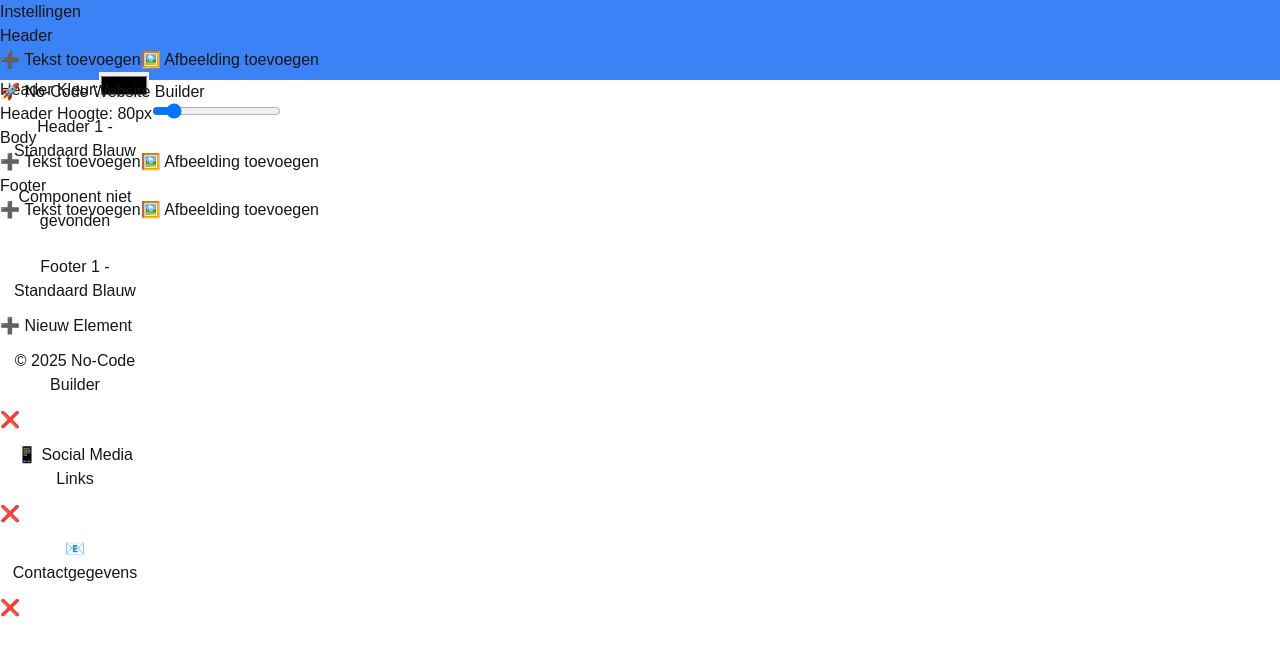
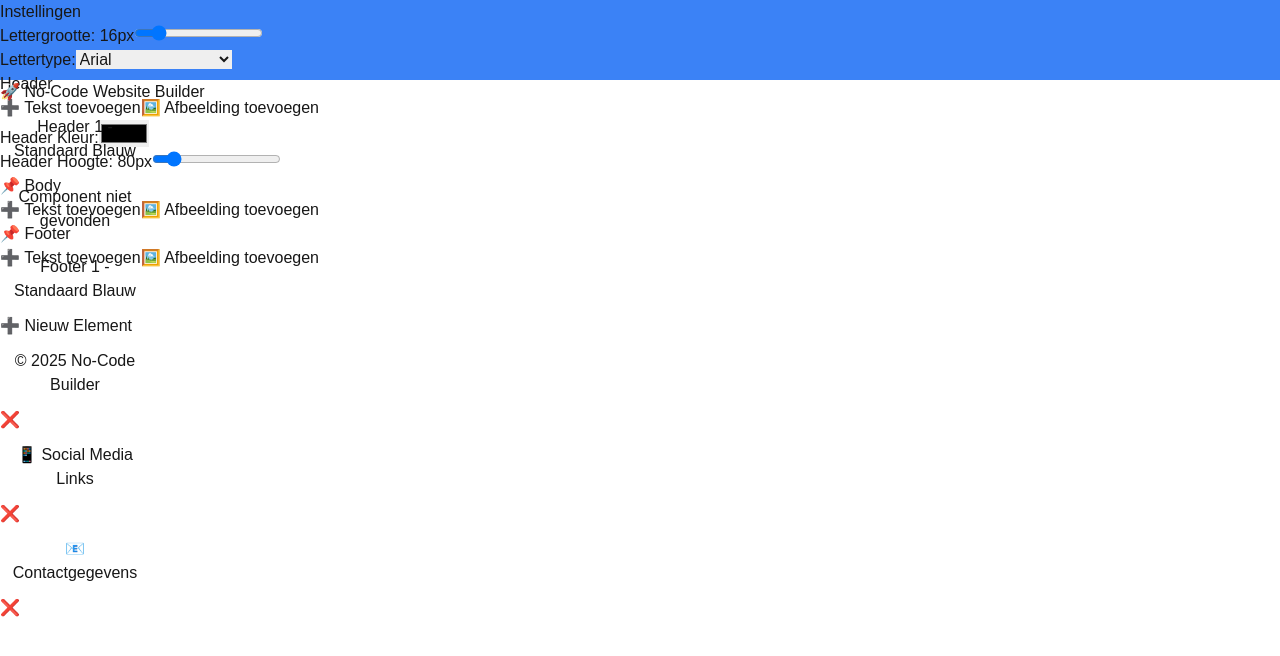
Before and after one commit to dreddyaell/no-code-builder, a Next.js app: page / in a window 1280 px wide. Shown: the top 656 px of the page. Built offline with nearby package versions, Linux system fonts and the light colour scheme.

Commit message:
font size and style added

```diff
--- a/src/components/Header.tsx
+++ b/src/components/Header.tsx
@@ -12,13 +12,17 @@ interface HeaderItem {
   type: "text" | "image";
   width: number;
   height: number;
+  fontSize: number;
+  fontFamily: string;
 }
 
 export default function Header() {
-  const [headerColor, setHeaderColor] = useState("#3b82f6"); // Standaard blauw
-  const [headerHeight, setHeaderHeight] = useState(80); // Standaard hoogte
+  const [headerColor, setHeaderColor] = useState("#3b82f6");
+  const [headerHeight, setHeaderHeight] = useState(80);
   const [headerItems, setHeaderItems] = useState<HeaderItem[]>([]);
   const [isClient, setIsClient] = useState(false);
+  const [fontSize, setFontSize] = useState(16);
+  const [fontFamily, setFontFamily] = useState("Arial");
 
   // Voor het modal venster
   const [showModal, setShowModal] = useState(false);
@@ -53,7 +57,7 @@ export default function Header() {
   };
 
   const openModal = (section: "header" | "body" | "footer", type: "text" | "image") => {
-    if (section !== "header") return; // Alleen de header ondersteunen in deze component
+    if (section !== "header") return;
     setNewElementType(type);
     setShowModal(true);
     setNewContent("");
@@ -70,6 +74,8 @@ export default function Header() {
       type: newElementType,
       width: 150,
       height: 50,
+      fontSize: fontSize,
+      fontFamily: fontFamily,
     };
     setHeaderItems((prevItems) => [...prevItems, newItem]);
     setShowModal(false);
@@ -92,14 +98,17 @@ export default function Header() {
       className="w-full fixed top-0 left-0 text-white shadow-md flex flex-col items-center transition-all duration-300"
       style={{ backgroundColor: headerColor, height: `${headerHeight}px` }}
     >
-      {/* Taskbar met kleurkiezer, hoogte-slider en opties */}
+      {/* Taskbar met instellingen */}
       <Taskbar
         openModal={openModal}
         setHeaderColor={setHeaderColor}
         setHeaderHeight={setHeaderHeight}
         headerHeight={headerHeight}
+        setFontSize={setFontSize}
+        fontSize={fontSize}
+        setFontFamily={setFontFamily}
+        fontFamily={fontFamily}
       />
-
 
       {/* Drag & Drop functionaliteit */}
       {isClient && (
@@ -117,6 +126,8 @@ export default function Header() {
                         textAlign: "center",
                         overflow: "hidden",
                         wordWrap: "break-word",
+                        fontSize: `${item.fontSize}px`,
+                        fontFamily: item.fontFamily,
                       }}
                     >
                       {item.type === "text" ? (
@@ -147,13 +158,16 @@ export default function Header() {
           <div className="bg-white p-6 rounded shadow-md w-96">
             <h2 className="text-xl mb-4 text-black">Nieuw Element Toevoegen</h2>
             {newElementType === "text" ? (
+              <>
                 <input
                   type="text"
                   value={newContent}
                   onChange={(e) => setNewContent(e.target.value)}
                   className="w-full p-2 border rounded text-black"
                   placeholder="Voer tekst in"
+                  style={{ fontSize: `${fontSize}px`, fontFamily: fontFamily }}
                 />
+              </>
             ) : (
               <div className="flex flex-col items-center">
                 <input type="file" accept="image/*" onChange={handleImageUpload} className="mb-4" />
--- a/src/components/Taskbar.tsx
+++ b/src/components/Taskbar.tsx
@@ -11,8 +11,10 @@ interface TaskbarProps {
   setFooterColor?: (color: string) => void;
   setFooterHeight?: (height: number) => void;
   footerHeight?: number;
-  setFontSize?: (size: number) => void;
-  fontSize?: number;
+  setFontSize?: (size: number) => void; // ✅ Nieuw toegevoegd
+  fontSize?: number; // ✅ Nieuw toegevoegd
+  setFontFamily?: (font: string) => void; // ✅ Nieuw toegevoegd
+  fontFamily?: string; // ✅ Nieuw toegevoegd
 }
 
 export default function Taskbar({
@@ -28,13 +30,15 @@ export default function Taskbar({
   footerHeight,
   setFontSize,
   fontSize,
+  setFontFamily,
+  fontFamily,
 }: TaskbarProps) {
   return (
     <div className="fixed top-2 left-2 bg-gray-800 text-white p-3 rounded shadow-md z-50">
       <h3 className="text-lg font-bold mb-2">Instellingen</h3>
 
       {/* Lettergrootte Optie */}
-      {setFontSize && (
+      {setFontSize && fontSize !== undefined && (
         <div className="mt-2">
           <label className="block text-sm">Lettergrootte: {fontSize}px</label>
           <input
@@ -45,6 +49,24 @@ export default function Taskbar({
             onChange={(e) => setFontSize(parseInt(e.target.value))}
             className="w-full"
           />
+        </div>
+      )}
+
+      {/* Lettertype Optie */}
+      {setFontFamily && fontFamily !== undefined && (
+        <div className="mt-2">
+          <label className="block text-sm">Lettertype:</label>
+          <select
+            value={fontFamily}
+            onChange={(e) => setFontFamily(e.target.value)}
+            className="w-full bg-gray-700 text-white p-2 rounded"
+          >
+            <option value="Arial">Arial</option>
+            <option value="Verdana">Verdana</option>
+            <option value="Times New Roman">Times New Roman</option>
+            <option value="Georgia">Georgia</option>
+            <option value="Courier New">Courier New</option>
+          </select>
         </div>
       )}
 
@@ -76,55 +98,55 @@ export default function Taskbar({
       )}
 
       {/* Body Opties */}
-      <h4 className="font-semibold mt-4">Body</h4>
+      <h4 className="font-semibold mt-4">📌 Body</h4>
       <button
         onClick={() => openModal("body", "text")}
-        className="p-2 bg-green-500 text-white rounded hover:bg-green-700 m-1"
+        className="p-2 bg-green-500 text-white rounded hover:bg-green-700 m-1 w-full"
       >
         ➕ Tekst toevoegen
       </button>
       <button
         onClick={() => openModal("body", "image")}
-        className="p-2 bg-blue-500 text-white rounded hover:bg-blue-700 m-1"
+        className="p-2 bg-blue-500 text-white rounded hover:bg-blue-700 m-1 w-full"
       >
         🖼️ Afbeelding toevoegen
       </button>
       {setBodyColor && (
         <div className="mt-2">
-          <label className="block text-sm">Body Kleur:</label>
+          <label className="block text-sm">🎨 Body Kleur:</label>
           <input type="color" onChange={(e) => setBodyColor(e.target.value)} className="w-full bg-transparent border-none" />
         </div>
       )}
       {setBodyHeight && (
         <div className="mt-2">
-          <label className="block text-sm">Body Hoogte: {bodyHeight}px</label>
+          <label className="block text-sm">📏 Body Hoogte: {bodyHeight}px</label>
           <input type="range" min="200" max="1000" value={bodyHeight} onChange={(e) => setBodyHeight(parseInt(e.target.value))} className="w-full" />
         </div>
       )}
 
       {/* Footer Opties */}
-      <h4 className="font-semibold mt-4">Footer</h4>
+      <h4 className="font-semibold mt-4">📌 Footer</h4>
       <button
         onClick={() => openModal("footer", "text")}
-        className="p-2 bg-green-500 text-white rounded hover:bg-green-700 m-1"
+        className="p-2 bg-green-500 text-white rounded hover:bg-green-700 m-1 w-full"
       >
         ➕ Tekst toevoegen
       </button>
       <button
         onClick={() => openModal("footer", "image")}
-        className="p-2 bg-blue-500 text-white rounded hover:bg-blue-700 m-1"
+        className="p-2 bg-blue-500 text-white rounded hover:bg-blue-700 m-1 w-full"
       >
         🖼️ Afbeelding toevoegen
       </button>
       {setFooterColor && (
         <div className="mt-2">
-          <label className="block text-sm">Footer Kleur:</label>
+          <label className="block text-sm">🎨 Footer Kleur:</label>
           <input type="color" onChange={(e) => setFooterColor(e.target.value)} className="w-full bg-transparent border-none" />
         </div>
       )}
       {setFooterHeight && (
         <div className="mt-2">
-          <label className="block text-sm">Footer Hoogte: {footerHeight}px</label>
+          <label className="block text-sm">📏 Footer Hoogte: {footerHeight}px</label>
           <input type="range" min="50" max="300" value={footerHeight} onChange={(e) => setFooterHeight(parseInt(e.target.value))} className="w-full" />
         </div>
       )}
```
Lines whose indentation alone changed are shown as unchanged.
